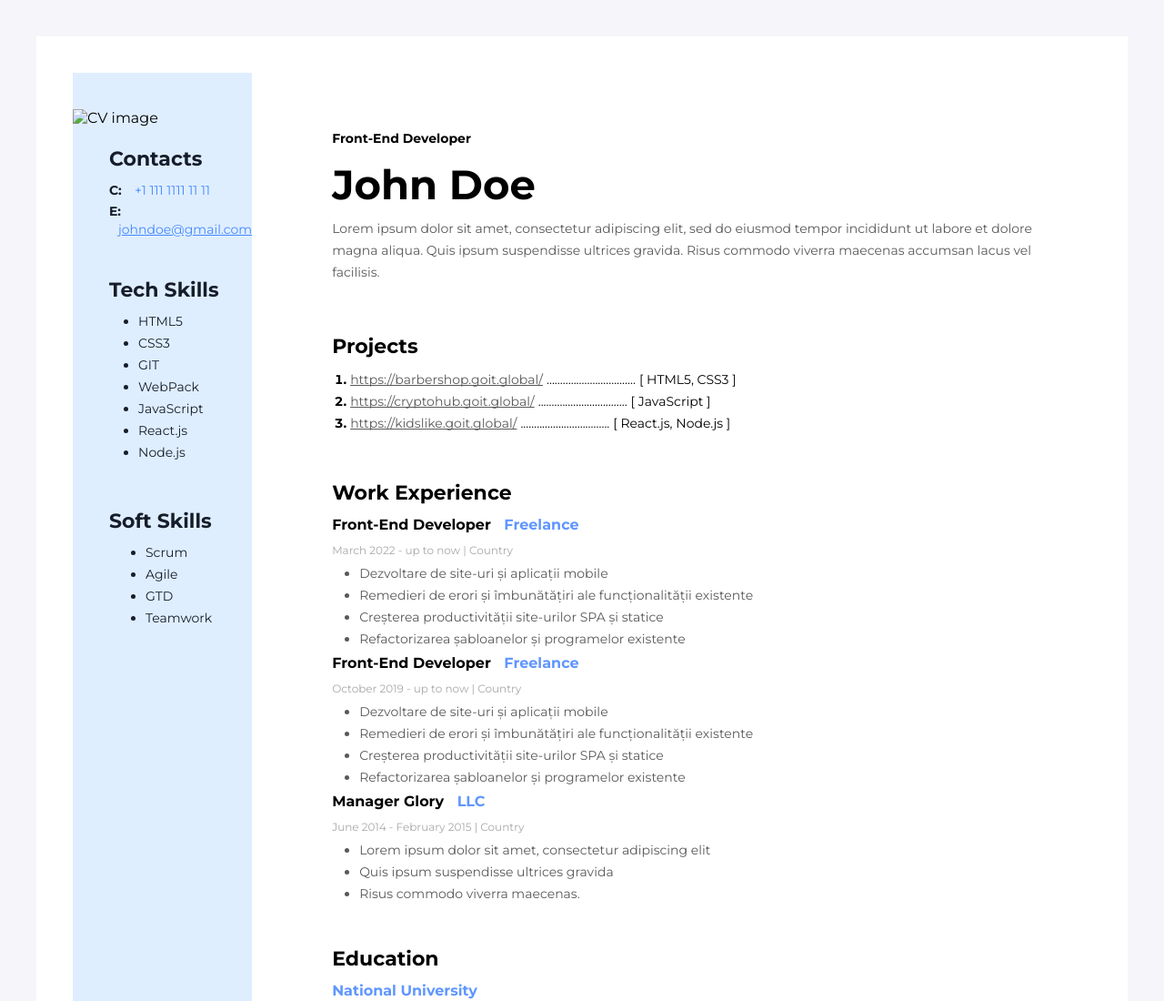
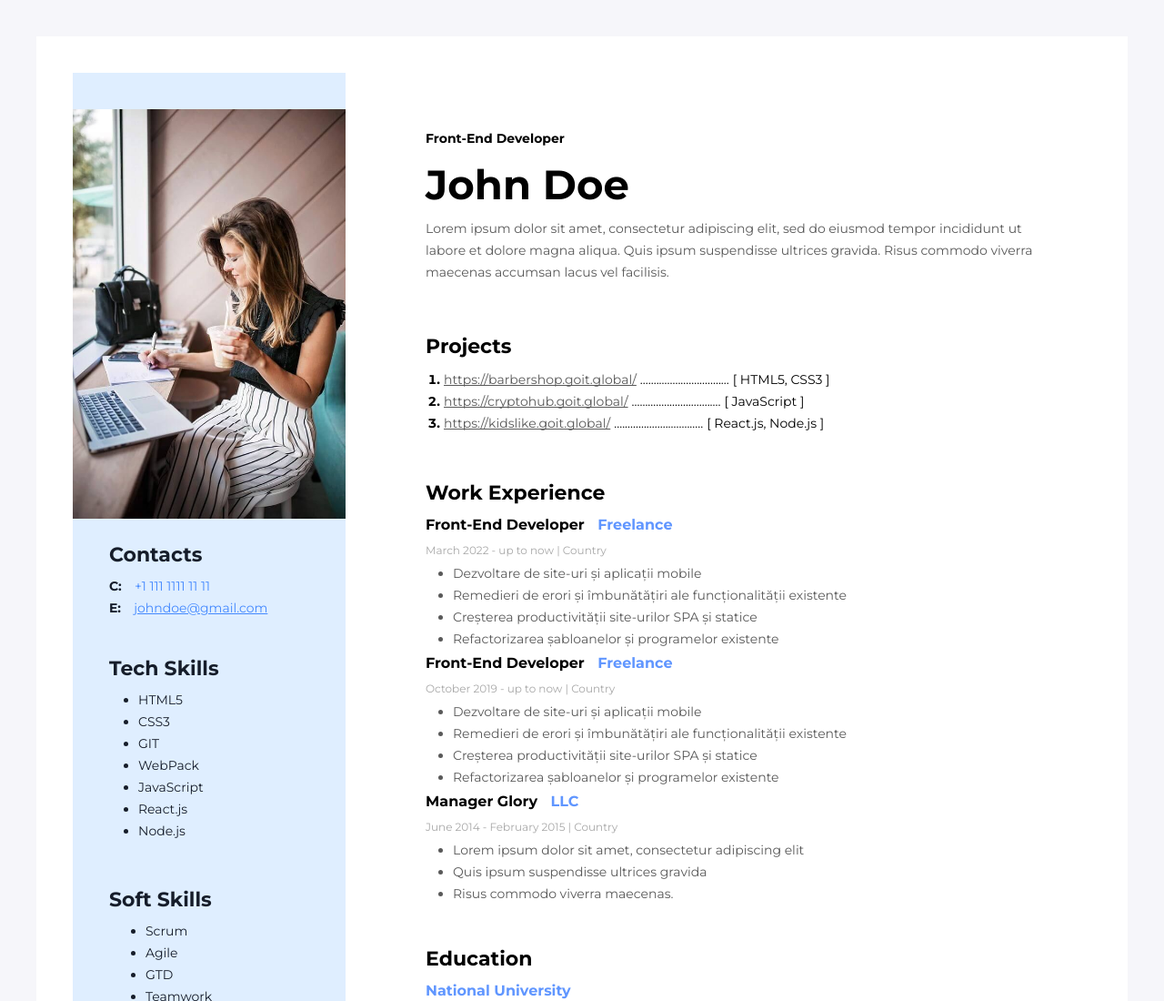
Before and after one commit to andreeaDG88/egg, a plain HTML site: page index.html in a window 1280 px wide. Shown: the top 1100 px of the page at 91% size. Drawn offline with Linux system fonts and the light colour scheme.

Commit message:
Update index.html

```diff
--- a/index.html
+++ b/index.html
@@ -94,7 +94,7 @@
     </div>
     </div>
     <aside class="side-bar">
-    <img src="images/photocv.png" alt="CV image" width="300" class="sidebar-image">
+    <img src="photocv.png" alt="CV image" width="300" class="sidebar-image">
     <!--Info under img-->
     <div>
        <!--Contacts-->
```
